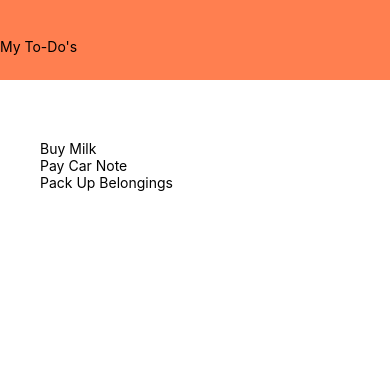
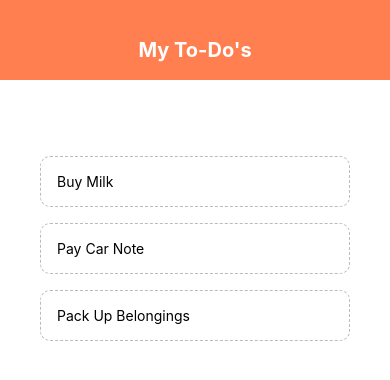
Before and after one commit to AEDesigns/native-to-do, a React Native app: screen / in a window 390 px wide. Shown: the top 380 px of the page. Built offline with nearby package versions, Linux system fonts and the light colour scheme.

Commit message:
Add press handler for delete functionality to toDo items

```diff
--- a/App.js
+++ b/App.js
@@ -1,6 +1,7 @@
 import React, { useState } from "react";
 import { StyleSheet, Text, View, FlatList } from "react-native";
 import Header from "./Components/header";
+import TodoItem from "./Components/TodoItem";
 
 export default function App() {
   const [todo, setTodo] = useState([
@@ -8,6 +9,13 @@
     { text: "Pay Car Note", key: "2" },
     { text: "Pack Up Belongings", key: "3" }
   ]);
+
+  const pressHandler = key => {
+    setTodo(prevToDo => {
+      return prevToDo.filter(todo => todo.key != key);
+    });
+  };
+
   return (
     <View style={styles.container}>
       {/* {Header} */}
@@ -17,7 +25,9 @@
         <View style={styles.list}>
           <FlatList
             data={todo}
-            renderItem={({ item }) => <Text>{item.text}</Text>}
+            renderItem={({ item }) => (
+              <TodoItem item={item} pressHandler={pressHandler} />
+            )}
           />
         </View>
       </View>
--- /dev/null
+++ b/Components/TodoItem.js
@@ -0,0 +1,21 @@
+import React from "react";
+import { StyleSheet, Text, View, TouchableOpacity } from "react-native";
+
+export default function TodoItem({ item, pressHandler }) {
+  return (
+    <TouchableOpacity onPress={() => pressHandler(item.key)}>
+      <Text style={styles.item}>{item.text}</Text>
+    </TouchableOpacity>
+  );
+}
+
+const styles = StyleSheet.create({
+  item: {
+    padding: 16,
+    marginTop: 16,
+    borderColor: "#bbb",
+    borderWidth: 1,
+    borderStyle: "dashed",
+    borderRadius: 10
+  }
+});
--- a/Components/header.js
+++ b/Components/header.js
@@ -14,5 +14,11 @@
     height: 80,
     paddingTop: 38,
     backgroundColor: "coral"
+  },
+  title: {
+    textAlign: "center",
+    color: "#fff",
+    fontSize: 20,
+    fontWeight: "bold"
   }
 });
```
